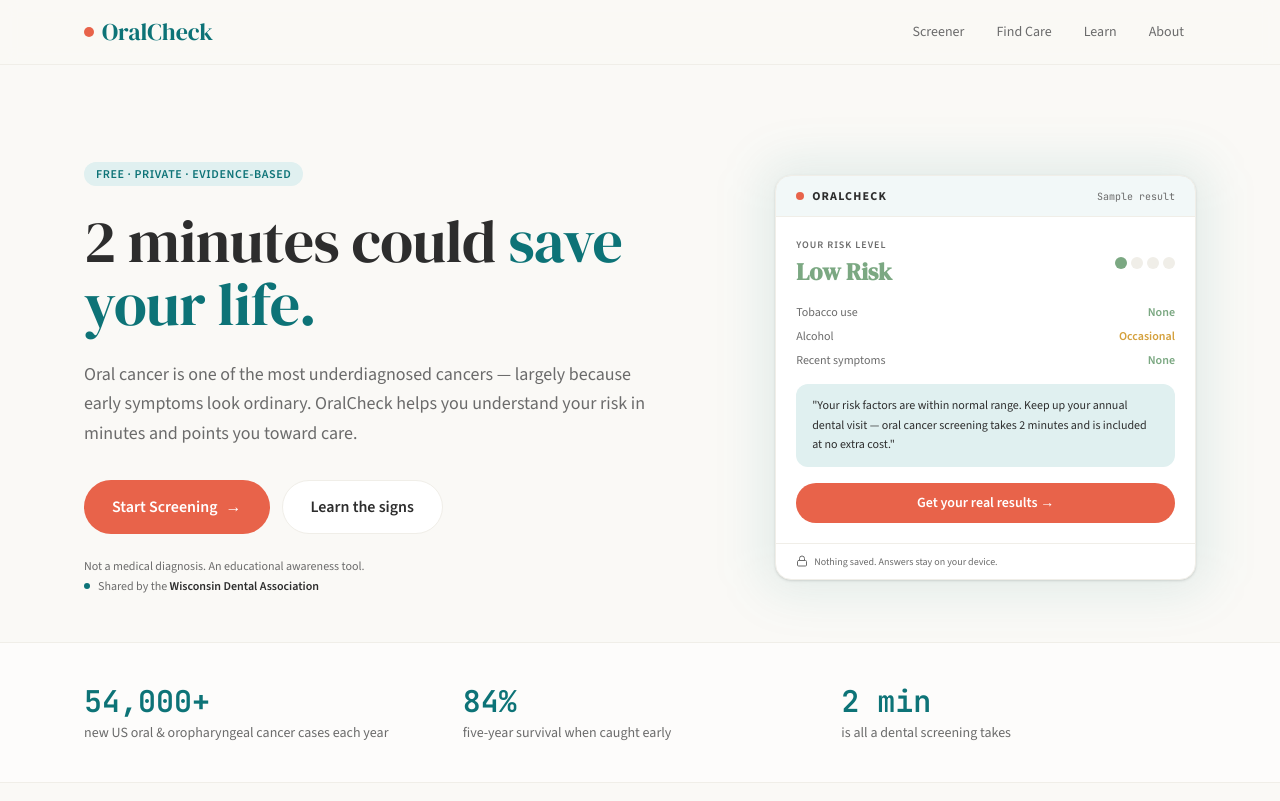
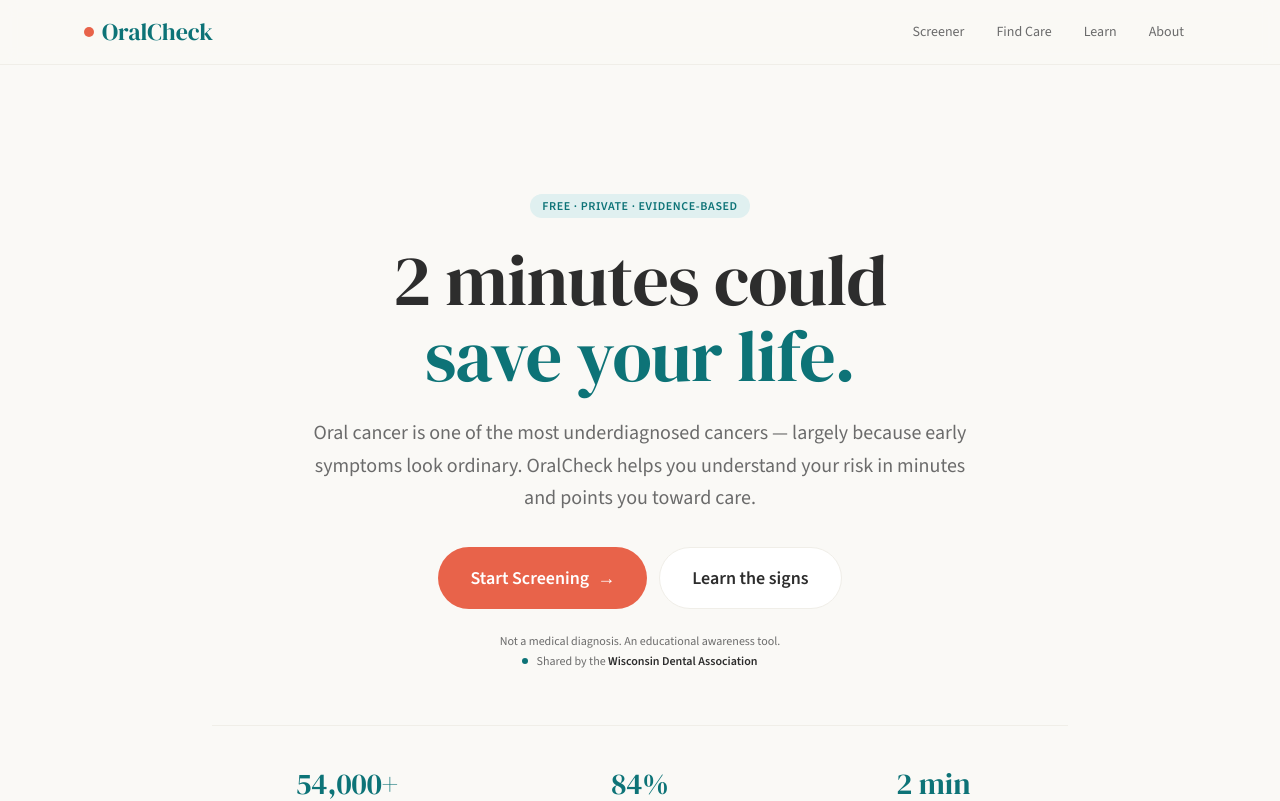
Before and after one commit to ianoharris/oralcheck, a Next.js app: page / in a window 1280 px wide. Shown: the top 801 px of the page. Built offline with nearby package versions, Linux system fonts and the light colour scheme.

Commit message:
Replace two-column hero with full-width centered layout
Removes right-column decoration in favor of a clean centered hero
with a forced two-line headline break. Stat strip anchors the bottom.

Co-Authored-By: Claude Sonnet 4.6 <noreply@anthropic.com>

```diff
--- a/src/app/page.tsx
+++ b/src/app/page.tsx
@@ -1,5 +1,5 @@
 import Link from "next/link";
-import HeroSection from "@/components/HeroSection";
+import HeroSection from "@/components/HeroSectionWide";
 import AnimatedStats from "@/components/AnimatedStats";
 import FadeUp from "@/components/FadeUp";
 
--- a/src/components/HeroSection.tsx
+++ b/src/components/HeroSection.tsx
@@ -2,7 +2,6 @@
 
 import { motion, useReducedMotion } from "framer-motion";
 import Link from "next/link";
-import HeroResultCard from "./HeroResultCard";
 
 const items = [0, 1, 2, 3, 4]; // stagger indices for left column children
 
@@ -77,9 +76,21 @@ export default function HeroSection() {
           </motion.div>
         </div>
 
-        {/* Right column — sample result card */}
+        {/* Right column — gentle float */}
         <div className="md:col-span-2">
-          <HeroResultCard />
+          <motion.div
+            aria-hidden
+            className="aspect-square rounded-3xl bg-gradient-to-br from-brand-soft via-warm-dim to-warm-dim flex items-center justify-center relative overflow-hidden"
+            animate={reduced ? {} : { y: [0, -10, 0] }}
+            transition={reduced ? {} : { duration: 4.5, repeat: Infinity, ease: "easeInOut" }}
+          >
+            <div className="absolute inset-6 rounded-2xl border border-brand/20" />
+            <div className="relative text-center px-6">
+              <div className="text-6xl mb-3">🦷</div>
+              <div className="font-serif text-2xl text-brand">Know early.</div>
+              <div className="font-serif text-2xl text-accent">Act early.</div>
+            </div>
+          </motion.div>
         </div>
 
       </div>
--- /dev/null
+++ b/src/components/HeroSectionWide.tsx
@@ -0,0 +1,91 @@
+"use client";
+
+import { motion, useReducedMotion } from "framer-motion";
+import Link from "next/link";
+
+export default function HeroSectionWide() {
+  const reduced = useReducedMotion();
+
+  const fadeItem = (i: number) =>
+    reduced
+      ? {}
+      : {
+          initial: { opacity: 0, y: 22 },
+          animate: { opacity: 1, y: 0 },
+          transition: { duration: 0.55, ease: "easeOut" as const, delay: 0.05 + i * 0.1 },
+        };
+
+  return (
+    <section className="max-w-4xl mx-auto px-5 pt-24 sm:pt-32 pb-16 text-center">
+      <motion.div {...fadeItem(0)}>
+        <span className="inline-block text-xs font-semibold uppercase tracking-wider text-brand bg-brand-soft px-3 py-1 rounded-full">
+          Free · Private · Evidence-based
+        </span>
+      </motion.div>
+
+      <motion.div {...fadeItem(1)} className="mt-6">
+        <h1 className="font-serif text-6xl sm:text-7xl leading-[1.05] text-ink">
+          2 minutes could
+          <br />
+          <span className="text-brand">save your life.</span>
+        </h1>
+      </motion.div>
+
+      <motion.div {...fadeItem(2)} className="mt-6">
+        <p className="text-xl text-ink-soft max-w-2xl mx-auto leading-relaxed">
+          Oral cancer is one of the most underdiagnosed cancers — largely because
+          early symptoms look ordinary. OralCheck helps you understand your risk
+          in minutes and points you toward care.
+        </p>
+      </motion.div>
+
+      <motion.div {...fadeItem(3)} className="mt-8 flex flex-wrap gap-3 justify-center">
+        <Link
+          href="/screener"
+          className="bg-accent hover:bg-accent-dark text-white px-8 py-4 rounded-full font-semibold text-lg transition-colors inline-flex items-center gap-2"
+        >
+          Start Screening
+          <span aria-hidden>→</span>
+        </Link>
+        <Link
+          href="/learn"
+          className="bg-white hover:bg-warm-dim text-ink px-8 py-4 rounded-full font-semibold text-lg transition-colors border border-warm-dim"
+        >
+          Learn the signs
+        </Link>
+      </motion.div>
+
+      <motion.div {...fadeItem(4)} className="mt-6 space-y-1">
+        <p className="text-xs text-ink-soft">Not a medical diagnosis. An educational awareness tool.</p>
+        <div className="flex items-center gap-2 justify-center">
+          <span className="inline-block w-1.5 h-1.5 rounded-full bg-brand flex-shrink-0" />
+          <span className="text-xs text-ink-soft">
+            Shared by the{" "}
+            <span className="font-semibold text-ink">Wisconsin Dental Association</span>
+          </span>
+        </div>
+      </motion.div>
+
+      {/* Stat strip */}
+      <motion.div
+        {...(reduced ? {} : {
+          initial: { opacity: 0 },
+          animate: { opacity: 1 },
+          transition: { duration: 0.8, delay: 0.7 },
+        })}
+        className="mt-14 grid grid-cols-3 gap-6 border-t border-warm-dim pt-10"
+      >
+        {[
+          { stat: "54,000+", label: "new US cases each year" },
+          { stat: "84%", label: "survival rate if caught early" },
+          { stat: "2 min", label: "is all it takes to screen" },
+        ].map(({ stat, label }) => (
+          <div key={stat} className="text-center">
+            <div className="font-serif text-3xl text-brand">{stat}</div>
+            <div className="text-xs text-ink-soft mt-1">{label}</div>
+          </div>
+        ))}
+      </motion.div>
+    </section>
+  );
+}
```
